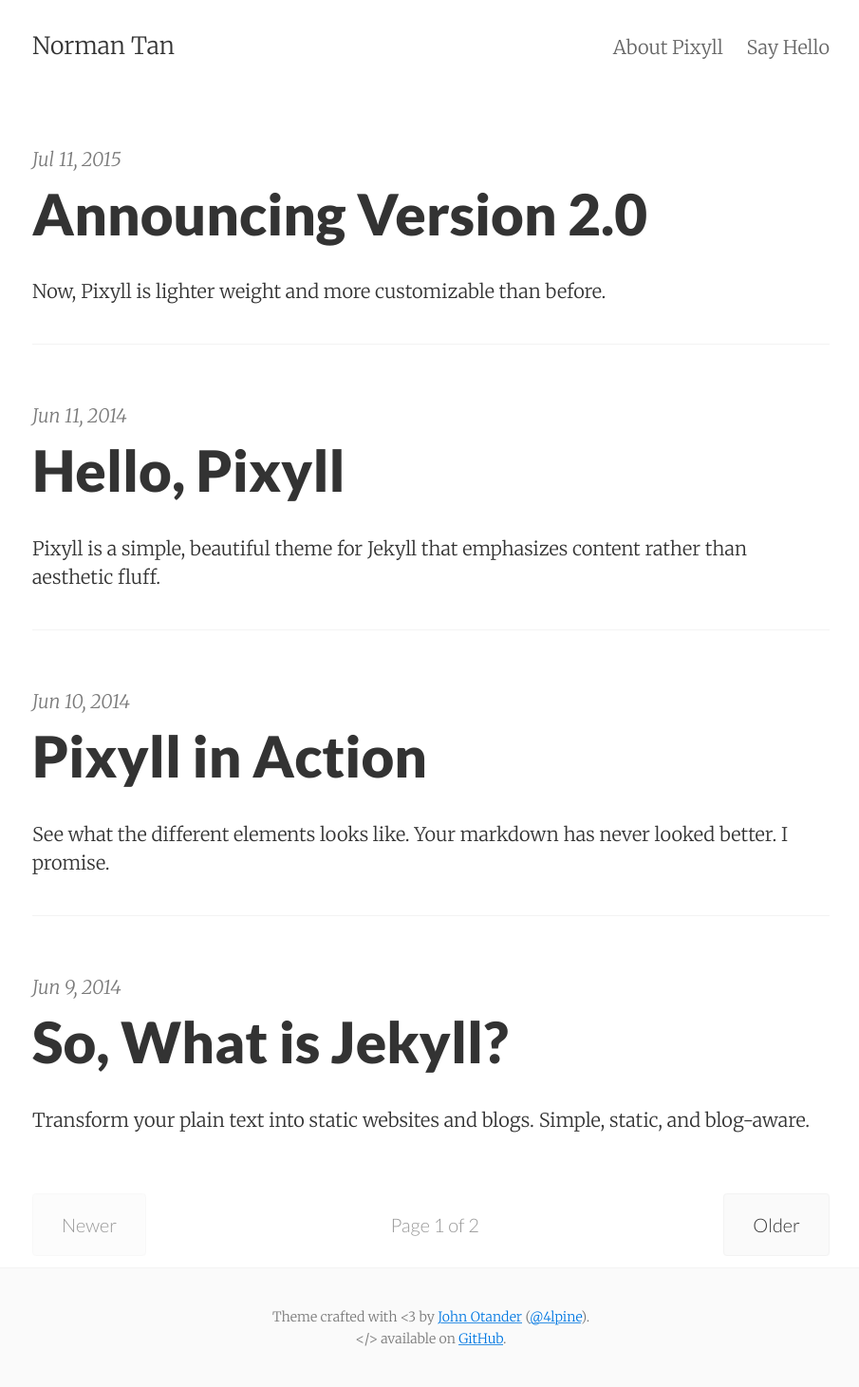
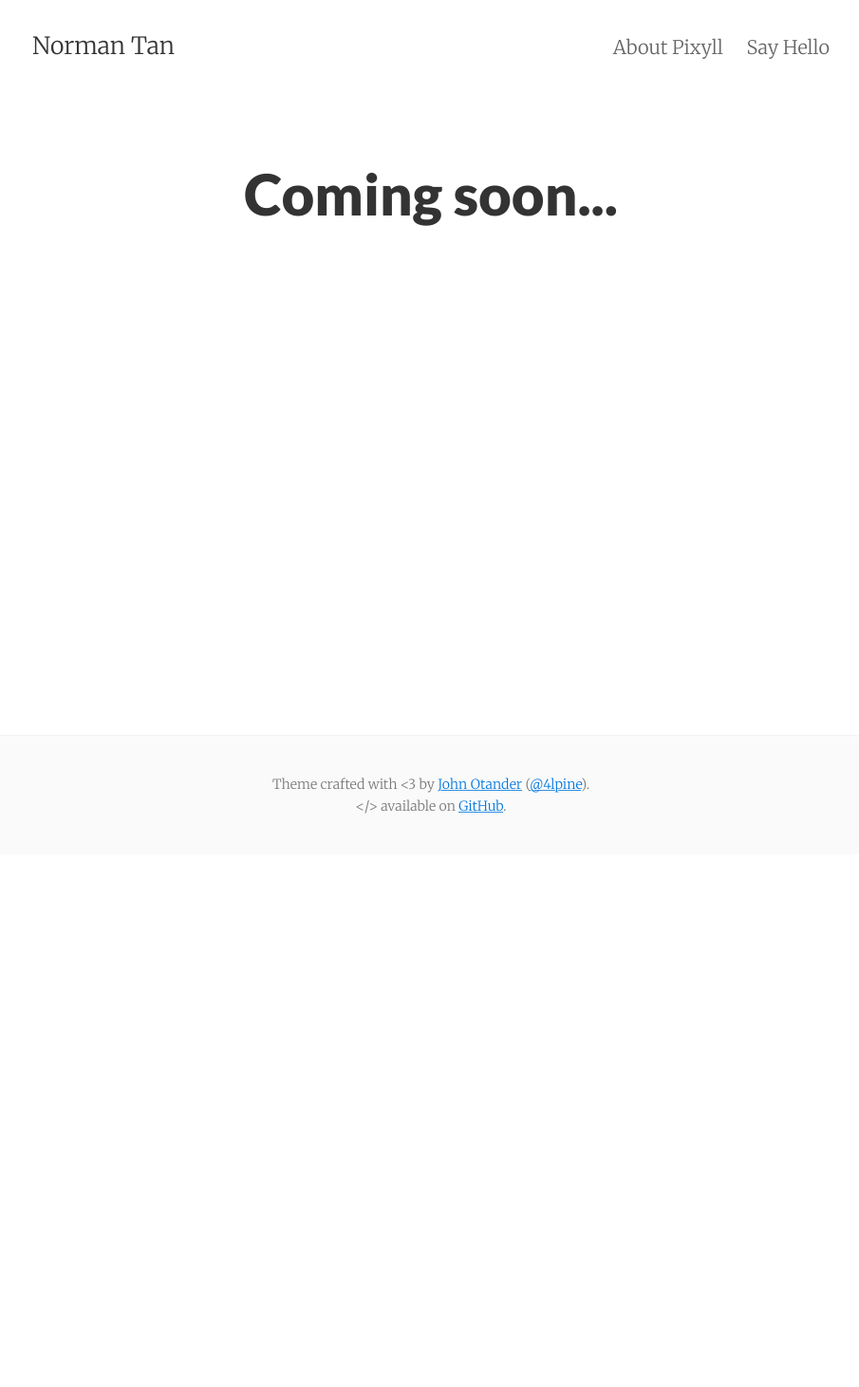
Before and after one commit to NormannTan/normanntan.github.io, a Jekyll site: the page built from index.html, in a window 1280 px wide. Shown: the whole page at 95% size, without its empty margins (186-1091 px from the left). Built offline with Jekyll 4.4.1, drawn with Linux system fonts in a browser that asks for light colours; the list of posts is cut into pages by our own code; after the commit the page ends 900 px from its top, so only the background shows below that.

```diff
--- a/_config.yml
+++ b/_config.yml
@@ -4,7 +4,7 @@ email:       tan.agn@outlook.com
 author:      Norman Tan
 description: "A personal website for myself"
 baseurl:     ""
-url:         "http://pixyll.com"
+url:         "http://normanntan.github.io"
 date_format: "%b %-d, %Y"
 
 # Google services
--- a/_posts/2014-06-09-so-what-is-jekyll.md
+++ /dev/null
@@ -1,17 +0,0 @@
----
-layout:     post
-title:      So, What is Jekyll?
-date:       2014-06-09 12:32:18
-summary:    Transform your plain text into static websites and blogs. Simple, static, and blog-aware.
-categories: jekyll pixyll
----
-
-Jekyll is a tool for transforming your plain text into static websites and
-blogs. It is simple, static, and blog-aware. Jekyll uses the
-[Liquid](http://docs.shopify.com/themes/liquid-basics) templating
-language and has builtin [Markdown](http://daringfireball.net/projects/markdown/)
-and [Textile](http://en.wikipedia.org/wiki/Textile_(markup_language)) support.
-
-It also ties in nicely to [Github Pages](https://pages.github.com/).
-
-Learn more about Jekyll on their [website](http://jekyllrb.com/).
--- a/_posts/2014-06-10-see-pixyll-in-action.md
+++ /dev/null
@@ -1,135 +0,0 @@
----
-layout:     post
-title:      Pixyll in Action
-date:       2014-06-10 12:31:19
-summary:    See what the different elements looks like. Your markdown has never looked better. I promise.
-categories: jekyll pixyll
----
-
-There is a significant amount of subtle, yet precisely calibrated, styling to ensure
-that your content is emphasized while still looking aesthetically pleasing.
-
-All links are easy to [locate and discern](#), yet don't detract from the [harmony
-of a paragraph](#). The _same_ goes for italics and __bold__ elements. Even the the strikeout
-works if <del>for some reason you need to update your post</del>. For consistency's sake,
-<ins>The same goes for insertions</ins>, of course.
-
-### Code, with syntax highlighting
-
-Here's an example of some ruby code with line anchors.
-
-{% highlight ruby lineanchors %}
-# The most awesome of classes
-class Awesome < ActiveRecord::Base
-  include EvenMoreAwesome
-
-  validates_presence_of :something
-  validates :email, email_format: true
-
-  def initialize(email, name = nil)
-    self.email = email
-    self.name = name
-    self.favorite_number = 12
-    puts 'created awesomeness'
-  end
-
-  def email_format
-    email =~ /\S+@\S+\.\S+/
-  end
-end
-{% endhighlight %}
-
-Here's some CSS:
-
-{% highlight css %}
-.foobar {
-  /* Named colors rule */
-  color: tomato;
-}
-{% endhighlight %}
-
-Here's some JavaScript:
-
-{% highlight js %}
-var isPresent = require('is-present')
-
-module.exports = function doStuff(things) {
-  if (isPresent(things)) {
-    doOtherStuff(things)
-  }
-}
-{% endhighlight %}
-
-Here's some HTML:
-
-{% highlight html %}
-<div class="m0 p0 bg-blue white">
-  <h3 class="h1">Hello, world!</h3>
-</div>
-{% endhighlight %}
-
-# Headings!
-
-They're responsive, and well-proportioned (in `padding`, `line-height`, `margin`, and `font-size`).
-They also heavily rely on the awesome utility, [BASSCSS](http://www.basscss.com/).
-
-##### They draw the perfect amount of attention
-
-This allows your content to have the proper informational and contextual hierarchy. Yay.
-
-### There are lists, too
-
-  * Apples
-  * Oranges
-  * Potatoes
-  * Milk
-
-  1. Mow the lawn
-  2. Feed the dog
-  3. Dance
-
-### Images look great, too
-
-![desk](https://cloud.githubusercontent.com/assets/1424573/3378137/abac6d7c-fbe6-11e3-8e09-55745b6a8176.png)
-
-_![desk](https://cloud.githubusercontent.com/assets/1424573/3378137/abac6d7c-fbe6-11e3-8e09-55745b6a8176.png)_
-
-
-### There are also pretty colors
-
-Also the result of [BASSCSS](http://www.basscss.com/), you can <span class="bg-dark-gray white">highlight</span> certain components
-of a <span class="red">post</span> <span class="mid-gray">with</span> <span class="green">CSS</span> <span class="orange">classes</span>.
-
-I don't recommend using blue, though. It looks like a <span class="blue">link</span>.
-
-### Footnotes!
-
-Markdown footnotes are supported, and they look great! Simply put e.g. `[^1]` where you want the footnote to appear,[^1] and then add
-the reference at the end of your markdown.
-
-### Stylish blockquotes included
-
-You can use the markdown quote syntax, `>` for simple quotes.
-
-> Lorem ipsum dolor sit amet, consectetur adipiscing elit. Suspendisse quis porta mauris.
-
-However, you need to inject html if you'd like a citation footer. I will be working on a way to
-hopefully sidestep this inconvenience.
-
-<blockquote>
-  <p>
-    Perfection is achieved, not when there is nothing more to add, but when there is nothing left to take away.
-  </p>
-  <footer><cite title="Antoine de Saint-Exupéry">Antoine de Saint-Exupéry</cite></footer>
-</blockquote>
-
-### There's more being added all the time
-
-Checkout the [Github repository](https://github.com/johnotander/pixyll) to request,
-or add, features.
-
-Happy writing.
-
----
-
-[^1]: Important information that may distract from the main text can go in footnotes.
--- a/_posts/2014-06-11-welcome-to-pixyll.markdown
+++ /dev/null
@@ -1,26 +0,0 @@
----
-layout:     post
-title:      Hello, Pixyll
-date:       2014-06-11 15:31:19
-summary:    Pixyll is a simple, beautiful theme for Jekyll that emphasizes content rather than aesthetic fluff.
-categories: jekyll pixyll
----
-
-Hello.
-
-Pixyll is a simple, beautiful theme for Jekyll that emphasizes content rather than aesthetic fluff. It's mobile _first_, fluidly responsive, and delightfully lightweight.
-
-It's pretty minimal, but leverages large type and drastic contrast to make a statement, on all devices.
-
-<blockquote>
-  <p>
-    Perfection is achieved, not when there is nothing more to add, but when there is nothing left to take away.
-  </p>
-  <footer><cite title="Antoine de Saint-Exupéry">Antoine de Saint-Exupéry</cite></footer>
-</blockquote>
-
-## Where is it?
-
-Checkout the [Github repository](https://github.com/johnotander/pixyll) to download it, request a feature, or report a bug.
-
-It's free, and open source ([MIT](http://opensource.org/licenses/MIT)).
--- a/_posts/2015-07-11-announcing-pixyll-version-2.md
+++ /dev/null
@@ -1,16 +0,0 @@
----
-layout:     post
-title:      Announcing Version 2.0
-date:       2015-07-11
-summary:    Now, Pixyll is lighter weight and more customizable than before.
-categories: jekyll pixyll
----
-
-In an effort to make Pixyll easier to customize and more aesthetically pleasing, we've release version `2.0`.
-
-Pixyll now features:
-
-* Line anchors in code blocks and new syntax highlighting
-* A customizable variables file
-* Modular, and lighter weight CSS
-* No more `max-width` media queries
```
Also changed, not shown: 404.md (+1 -1 lines), _posts/2014-06-08-pixyll-has-pagination.md (deleted, +0 -9 lines), 1 other file.
